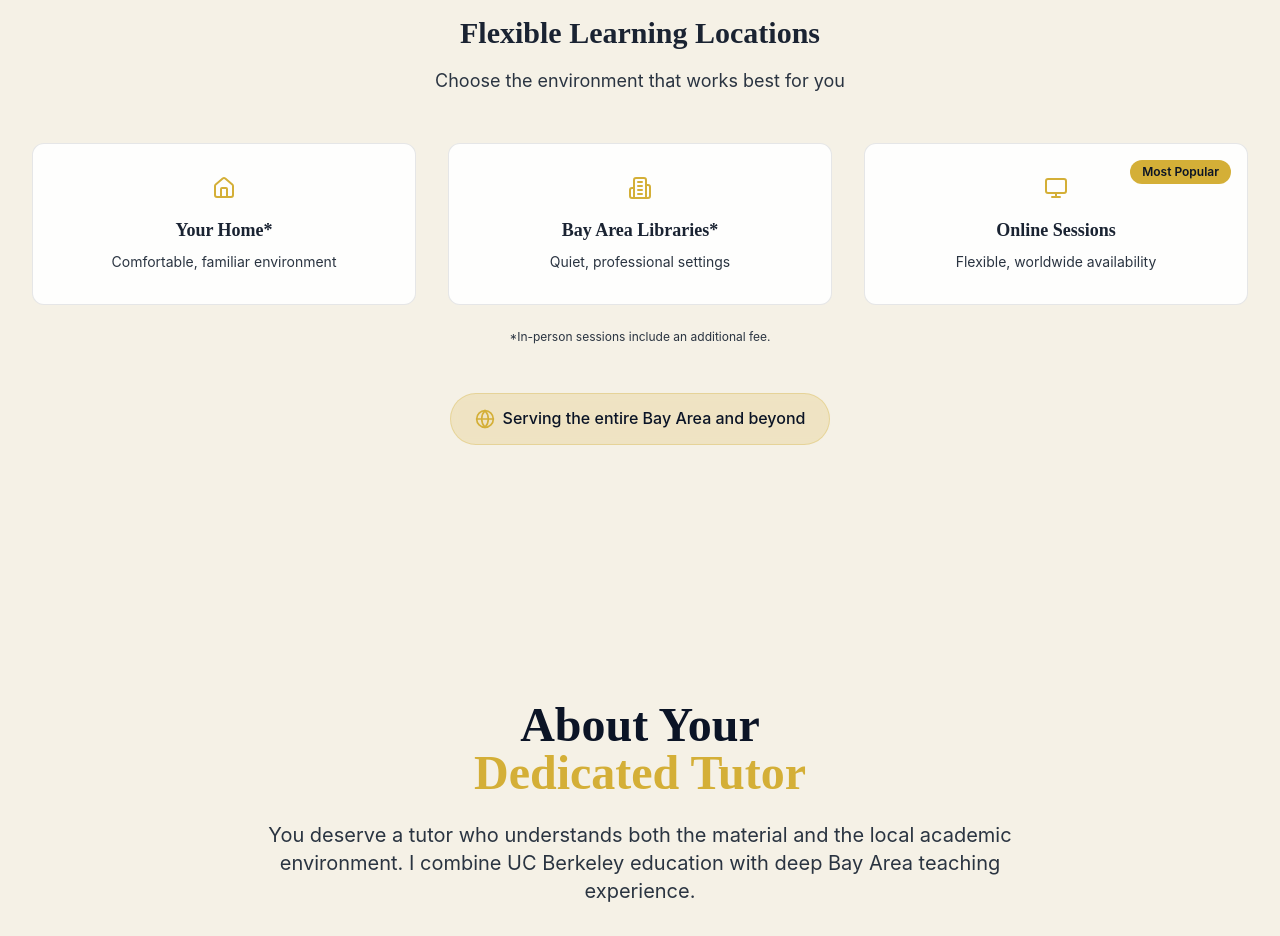
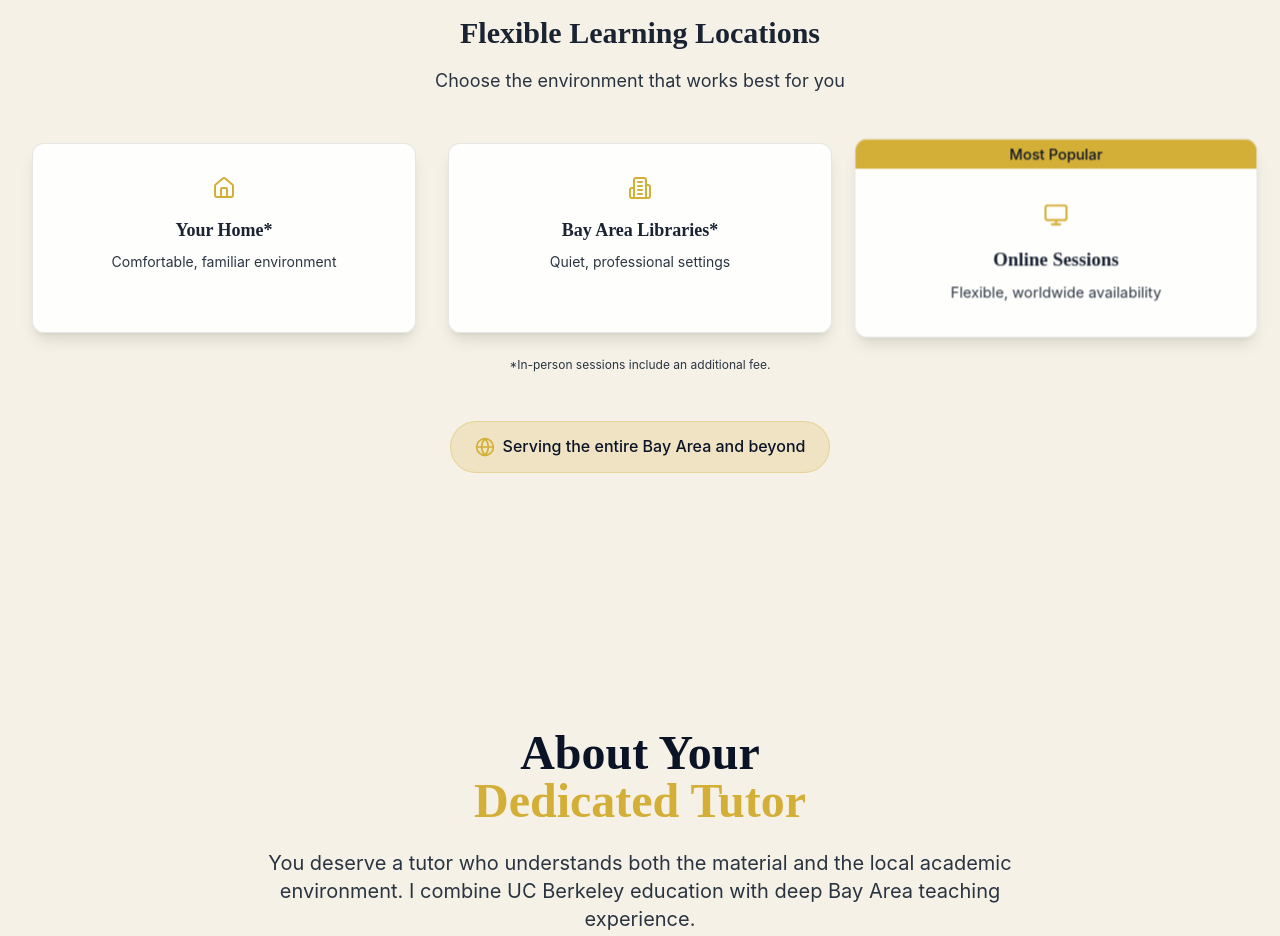
Before and after one commit to kian-m/template-web-ui, a Next.js app: page / in a window 1280 px wide. Shown: the part 2360-3296 px from the top of the page. Built offline with nearby package versions, Linux system fonts and the light colour scheme.

Commit message:
Match location popular styling with pricing cards

```diff
--- a/src/components/Services.tsx
+++ b/src/components/Services.tsx
@@ -139,14 +139,14 @@ export default function Services () {
                     {locations.map((location, index) => (
                         <div
                             key={index}
-                            className={`academic-card p-8 text-center academic-hover relative ${location.popular ? 'border-2 border-academic-gold' : ''}`}
+                            className={`academic-card rounded-lg shadow-lg overflow-hidden border flex flex-col text-center transition-all hover:shadow-xl ${location.popular ? 'border-academic-gold transform scale-105 z-10' : 'border-academic-navy/20 dark:border-academic-off-white/20'}`}
                         >
                             {location.popular && (
-                                <span
-                                    className="absolute top-4 right-4 bg-academic-gold text-academic-navy text-xs font-semibold px-3 py-1 rounded-full">
+                                <div className="bg-academic-gold text-academic-navy text-center py-1 text-sm font-medium">
                                     Most Popular
-                                </span>
+                                </div>
                             )}
+                            <div className="p-8 flex flex-col flex-grow">
                                 <div className="text-academic-gold mb-4 flex justify-center">
                                     {location.icon}
                                 </div>
@@ -156,6 +156,7 @@ export default function Services () {
                                 <p className="text-sm text-academic-medium-blue dark:text-academic-off-white">
                                     {location.description}
                                 </p>
+                            </div>
                         </div>
                     ))}
                 </div>
```
Lines whose indentation alone changed are shown as unchanged.
